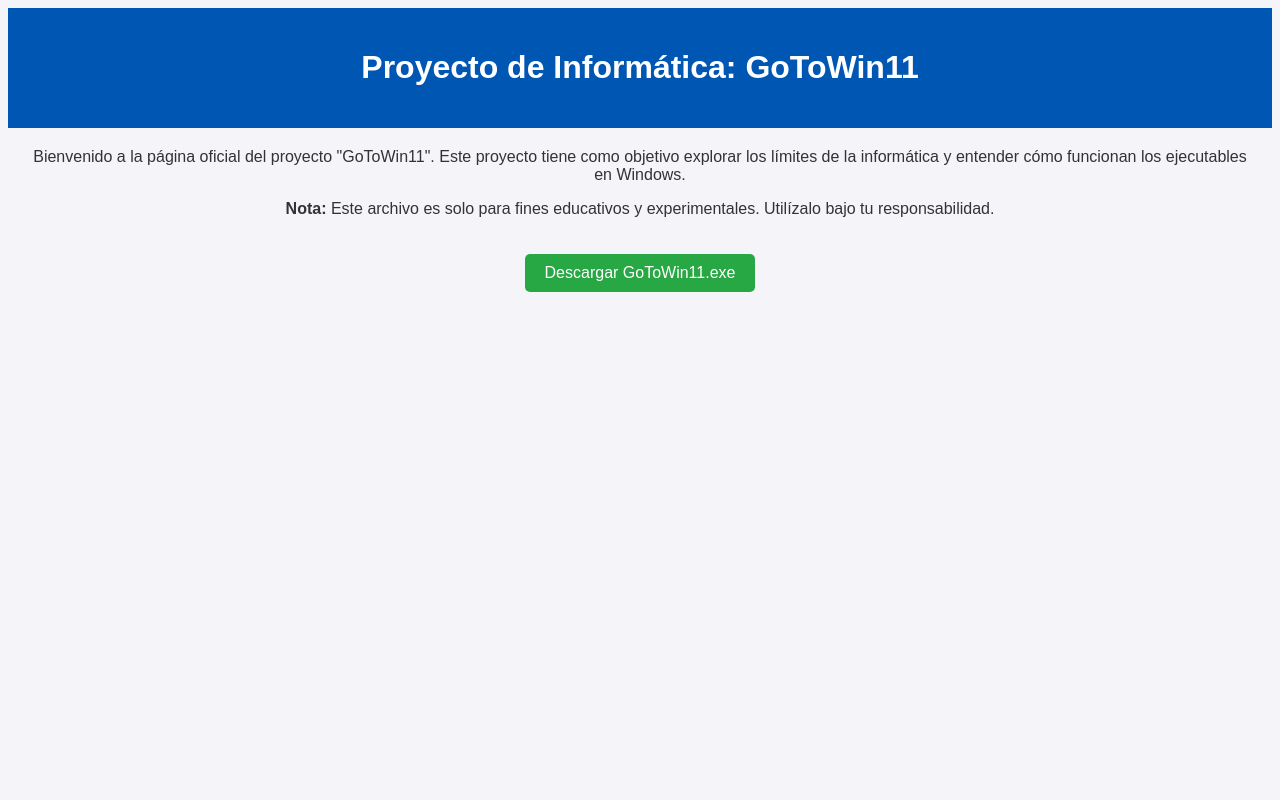
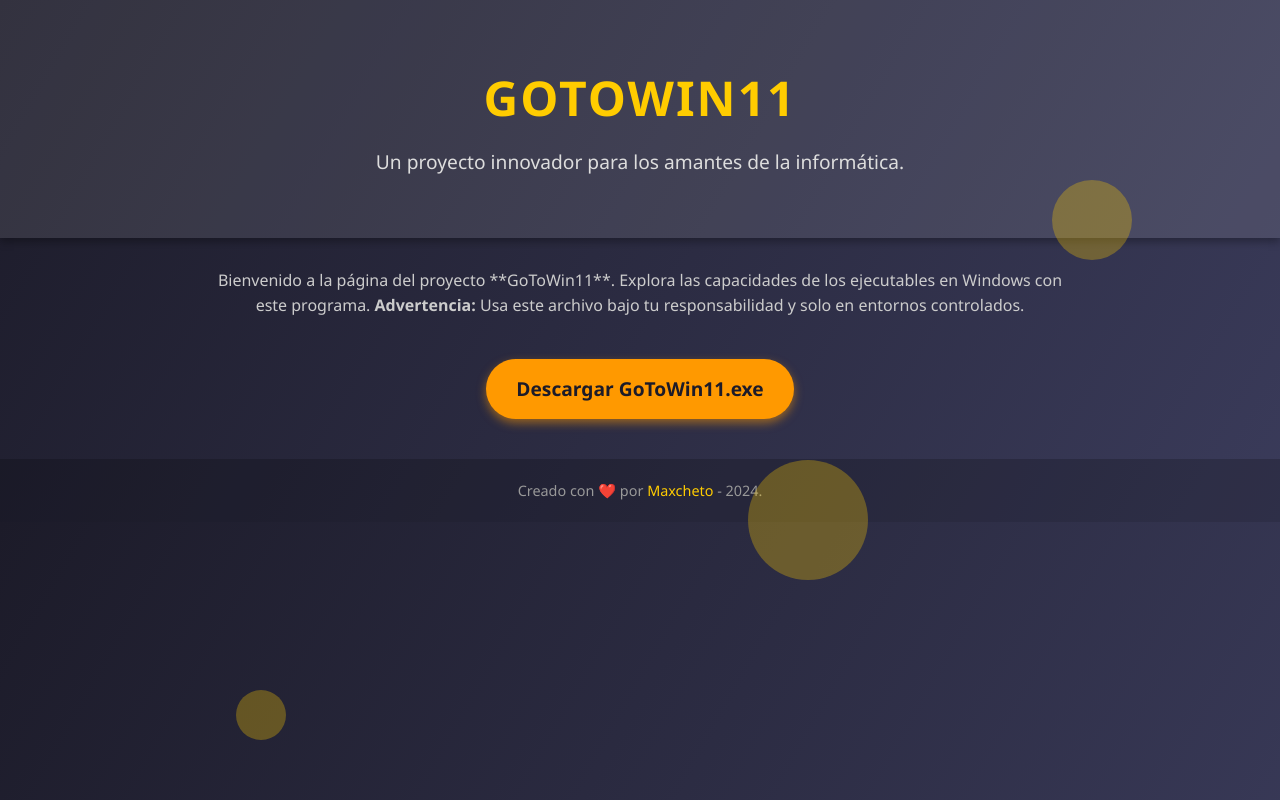
Before and after one commit to win32wacatac-exe/GoToWin11., a plain HTML site: page index.html in a window 1280 px wide. Drawn offline with Linux system fonts and the light colour scheme.

Commit message:
Update index.html

```diff
--- a/index.html
+++ b/index.html
@@ -3,44 +3,145 @@
 <head>
     <meta charset="UTF-8">
     <meta name="viewport" content="width=device-width, initial-scale=1.0">
-    <title>Proyecto de Informática: GoToWin11</title>
+    <title>GoToWin11 - Proyecto Informático</title>
     <style>
+        /* Estilos generales */
+        * {
+            margin: 0;
+            padding: 0;
+            box-sizing: border-box;
+        }
         body {
-            font-family: Arial, sans-serif;
-            text-align: center;
-            background-color: #f4f4f9;
-            color: #333;
+            font-family: 'Segoe UI', Tahoma, Geneva, Verdana, sans-serif;
+            background: linear-gradient(120deg, #1c1b29, #3a3b5a);
+            color: #f4f4f4;
+            line-height: 1.6;
+            overflow-x: hidden;
         }
         header {
-            padding: 20px;
-            background-color: #0056b3;
-            color: white;
+            background: rgba(255, 255, 255, 0.1);
+            text-align: center;
+            padding: 60px 20px;
+            box-shadow: 0 4px 8px rgba(0, 0, 0, 0.3);
         }
-        section {
-            margin: 20px;
+        header h1 {
+            font-size: 3rem;
+            color: #ffcc00;
+            text-transform: uppercase;
+            letter-spacing: 2px;
         }
-        a {
+        header p {
+            font-size: 1.2rem;
+            color: #ddd;
+            margin-top: 10px;
+        }
+        .container {
+            max-width: 900px;
+            margin: 30px auto;
+            padding: 0 20px;
+            text-align: center;
+        }
+        .container p {
+            font-size: 1rem;
+            margin-bottom: 20px;
+            color: #ccc;
+        }
+        .download-button {
             display: inline-block;
             margin-top: 20px;
-            padding: 10px 20px;
-            background-color: #28a745;
-            color: white;
+            padding: 15px 30px;
+            background: #ff9900;
+            color: #1c1b29;
+            font-size: 1.2rem;
+            font-weight: bold;
+            border-radius: 50px;
             text-decoration: none;
-            border-radius: 5px;
+            transition: all 0.3s ease-in-out;
+            box-shadow: 0 4px 10px rgba(255, 153, 0, 0.5);
         }
-        a:hover {
-            background-color: #218838;
+        .download-button:hover {
+            background: #ff7700;
+            box-shadow: 0 6px 15px rgba(255, 119, 0, 0.7);
+        }
+        footer {
+            margin-top: 40px;
+            text-align: center;
+            background: rgba(0, 0, 0, 0.2);
+            padding: 20px;
+            color: #999;
+            font-size: 0.9rem;
+        }
+        footer a {
+            color: #ffcc00;
+            text-decoration: none;
+        }
+        footer a:hover {
+            text-decoration: underline;
+        }
+        .floating-elements {
+            position: absolute;
+            top: 0;
+            left: 0;
+            width: 100%;
+            height: 100%;
+            pointer-events: none;
+        }
+        .circle {
+            position: absolute;
+            border-radius: 50%;
+            background: rgba(255, 204, 0, 0.3);
+            animation: move 10s infinite linear;
+        }
+        .circle.small {
+            width: 50px;
+            height: 50px;
+            bottom: 10%;
+            left: 20%;
+        }
+        .circle.medium {
+            width: 80px;
+            height: 80px;
+            top: 20%;
+            right: 10%;
+        }
+        .circle.large {
+            width: 120px;
+            height: 120px;
+            bottom: 30%;
+            left: 60%;
+        }
+        @keyframes move {
+            0% {
+                transform: translate(0, 0);
+            }
+            50% {
+                transform: translate(-20px, 20px);
+            }
+            100% {
+                transform: translate(0, 0);
+            }
         }
     </style>
 </head>
 <body>
     <header>
-        <h1>Proyecto de Informática: GoToWin11</h1>
+        <h1>GoToWin11</h1>
+        <p>Un proyecto innovador para los amantes de la informática.</p>
     </header>
-    <section>
-        <p>Bienvenido a la página oficial del proyecto "GoToWin11". Este proyecto tiene como objetivo explorar los límites de la informática y entender cómo funcionan los ejecutables en Windows.</p>
-        <p><strong>Nota:</strong> Este archivo es solo para fines educativos y experimentales. Utilízalo bajo tu responsabilidad.</p>
-        <a href="GoToWin11.exe" download>Descargar GoToWin11.exe</a>
-    </section>
+    <div class="container">
+        <p>
+            Bienvenido a la página del proyecto **GoToWin11**. Explora las capacidades de los ejecutables en Windows con este programa.
+            <strong>Advertencia:</strong> Usa este archivo bajo tu responsabilidad y solo en entornos controlados.
+        </p>
+        <a href="GoToWin11.exe" download class="download-button">Descargar GoToWin11.exe</a>
+    </div>
+    <footer>
+        Creado con ❤️ por <a href="#">Maxcheto</a> - 2024.
+    </footer>
+    <div class="floating-elements">
+        <div class="circle small"></div>
+        <div class="circle medium"></div>
+        <div class="circle large"></div>
+    </div>
 </body>
 </html>
```
